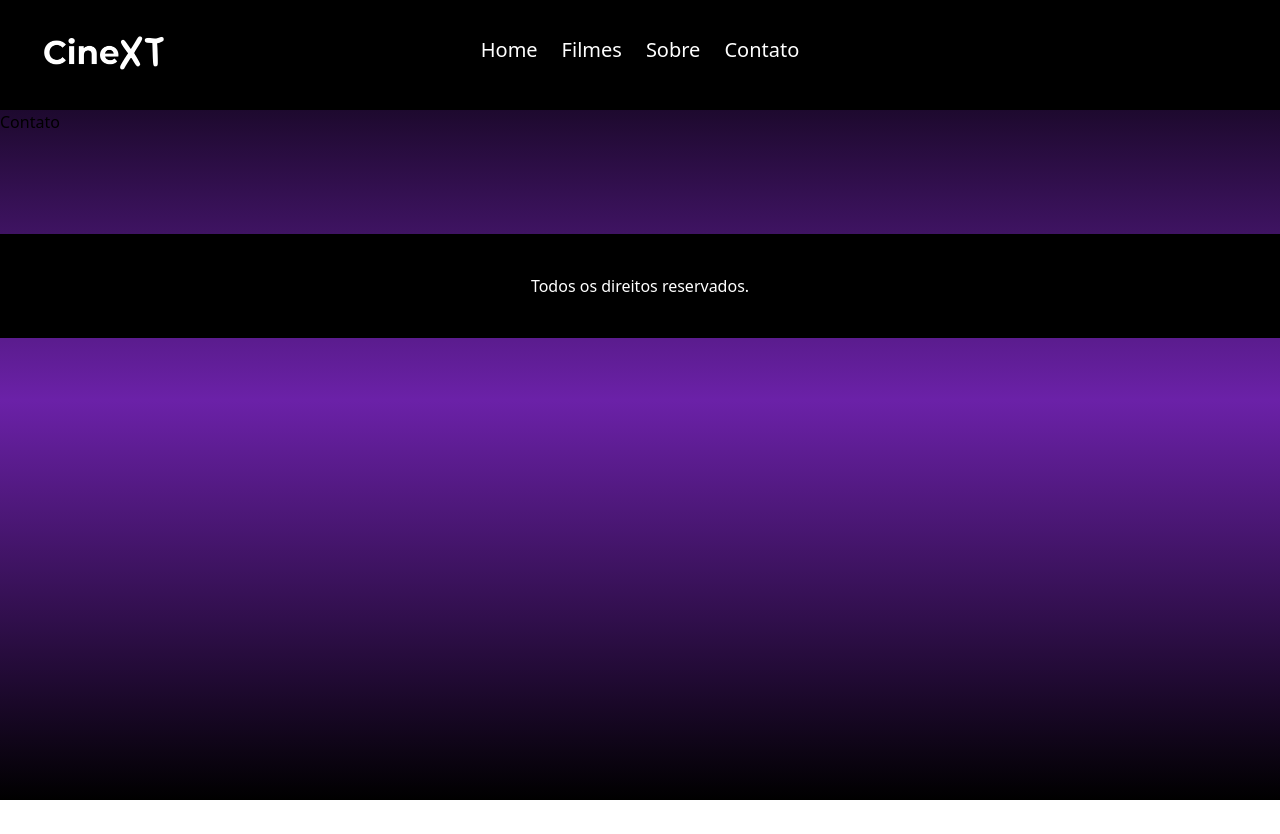
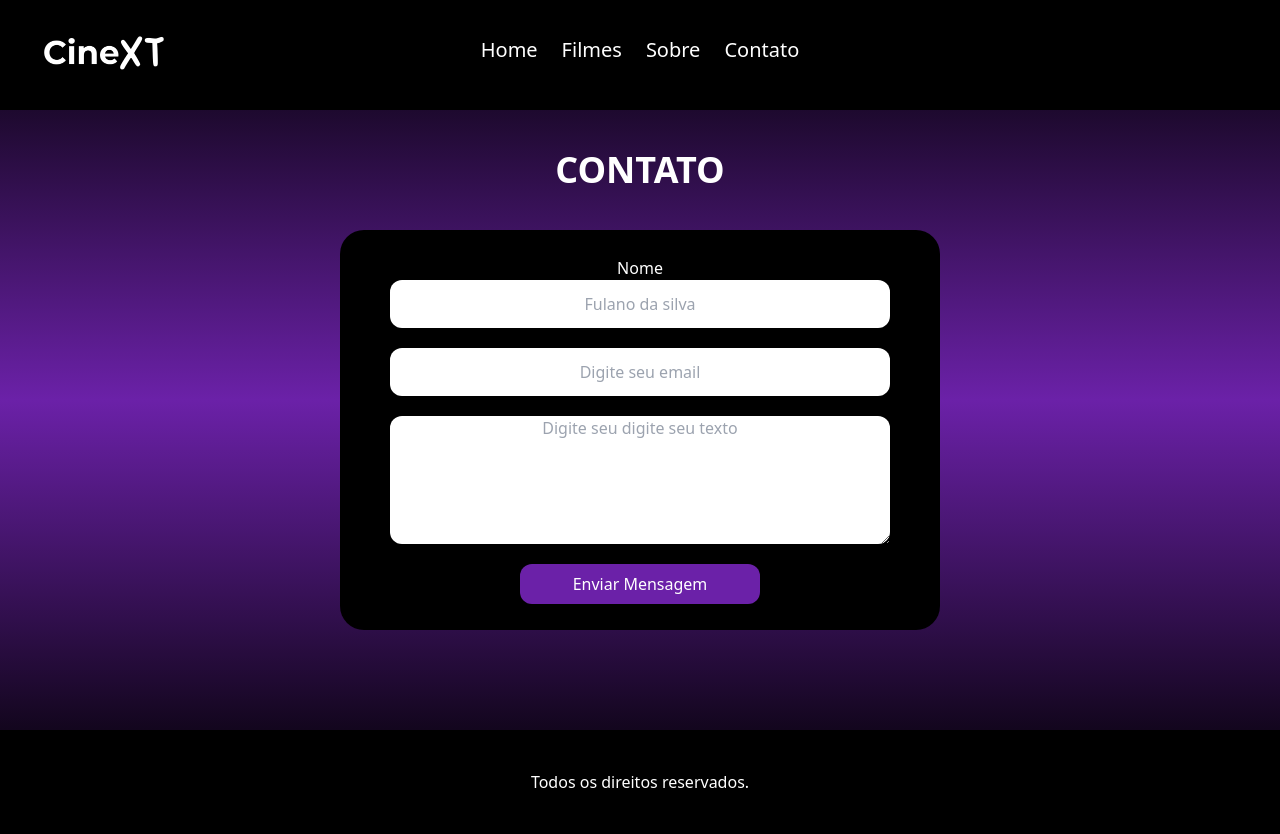
Before and after one commit to nnibo/at2triCineApp, a React (Vite) app in the folder site-cineapp/: page /contato in a window 1280 px wide. Before the commit the page ends 800 px from the top, so only its background shows below. Built offline with nearby package versions, Linux system fonts and the light colour scheme.

Commit message:
telaCOntato

```diff
--- a/site-cineapp/src/Pages/Contato.jsx
+++ b/site-cineapp/src/Pages/Contato.jsx
@@ -1,6 +1,30 @@
 function Contato() {
     return (
-        <h1> Contato </h1>
+        <>
+        <div className="flex justify-center mt-10">
+            <h1 className="text-4xl font-bold text-center text-white">CONTATO</h1>
+        </div>
+
+        <div id="container" className="w-full flex justify-center">
+        <div className="flex justify-center bg-black w-[600px] h-[400px] mt-10 rounded-3xl">
+
+        <form className="flex flex-col items-center justify-center">
+
+            <label className="text-white">Nome</label>
+            <input type="text" className="text-center mb-5 rounded-xl w-[500px] h-12" placeholder="Fulano da silva"/>
+
+            <label></label>
+            <input type="text" className="text-center mb-5 rounded-xl w-[500px] h-12" placeholder="Digite seu email"/>
+
+            <textarea type="text" className="text-center mb-5 rounded-xl w-[500px] h-32" placeholder="Digite seu digite seu texto"/>
+
+            <button className="bg-purple-800 text-white rounded-xl w-60 h-10">Enviar Mensagem</button>
+
+        </form>
+        </div>
+        </div>
+
+        </>
      );
 }
 
--- a/site-cineapp/tailwind.config.js
+++ b/site-cineapp/tailwind.config.js
@@ -6,6 +6,14 @@ export default {
   ],
   theme: {
     extend: {
+      dropShadow: {
+        '3xl': '0 35px 35px rgba(0, 0, 0, 0.25)',
+        '4xl': [
+            '0 35px 35px rgba(0, 0, 0, 0.25)',
+            '0 45px 65px rgba(0, 0, 0, 0.15)'
+        ]
+      },
+
       colors:{
         'primary-color': '#000000'
       }
```
